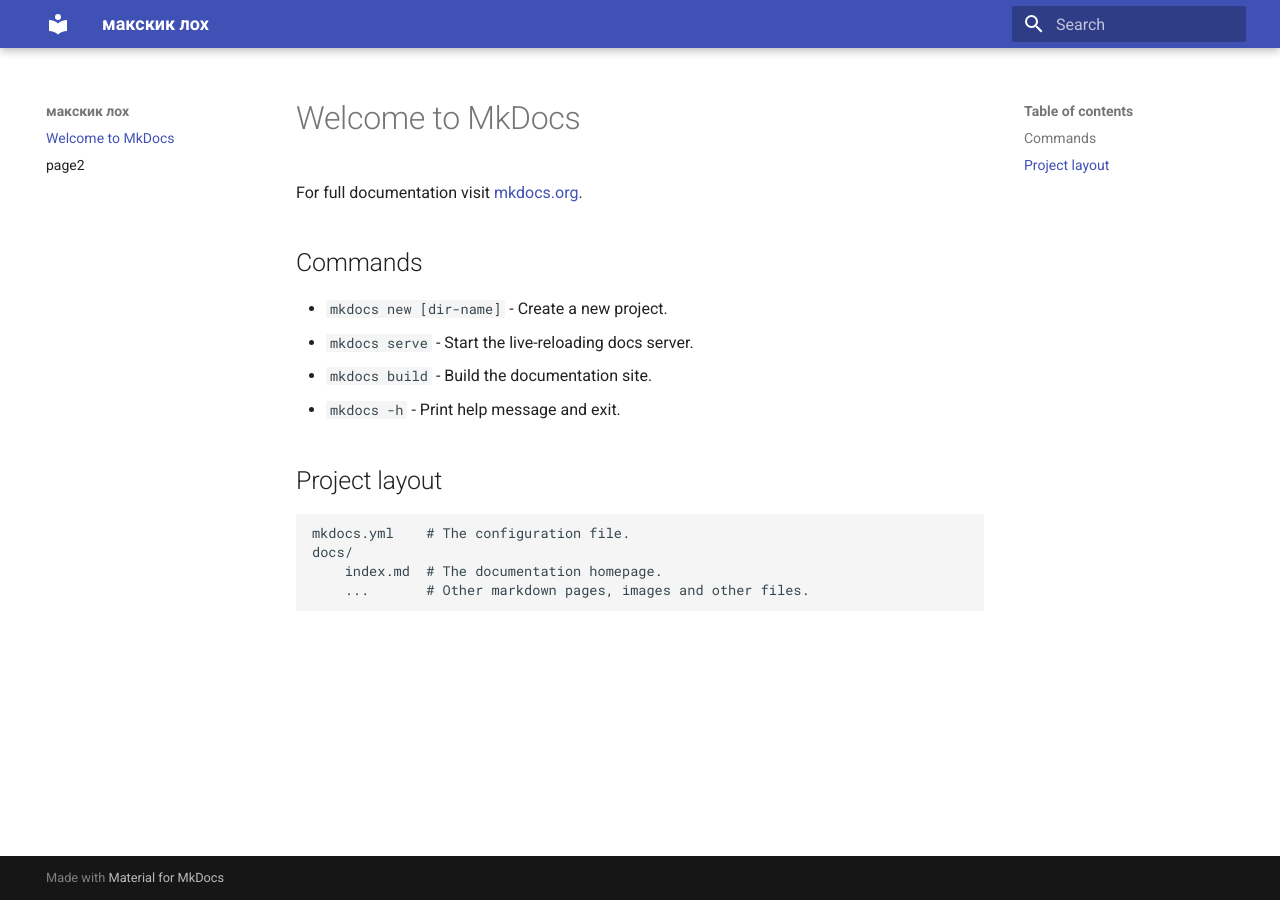
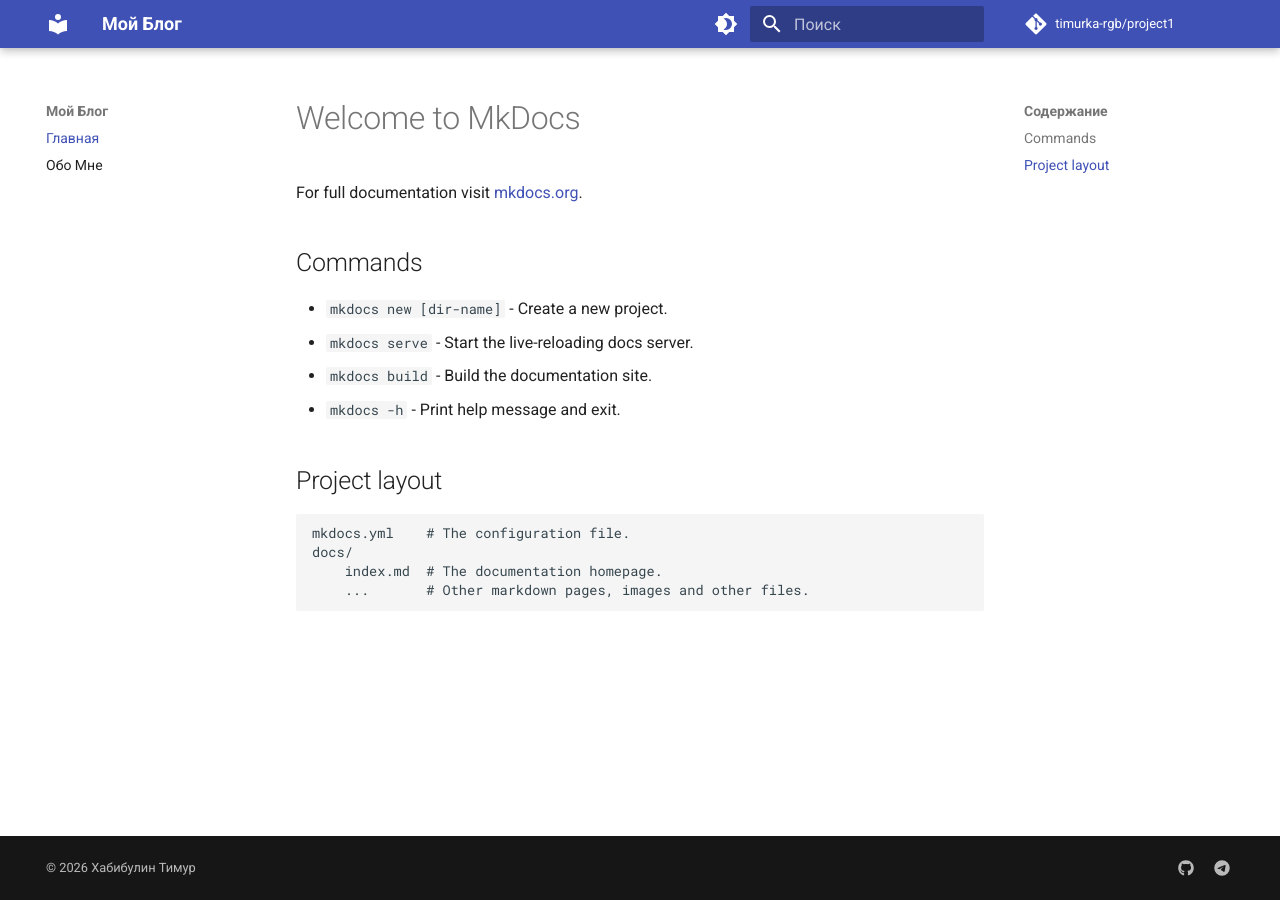
Before and after one commit to timurhab-rgb/project1, an MkDocs documentation site: the page built from docs/index.md, in a window 1280 px wide. Built offline with MkDocs 1.6.1 and Material for MkDocs 9.7.7, drawn with Linux system fonts in a browser that asks for light colours; comment, search, counter and statistics services are not loaded.

Commit message:
Init commit

```diff
--- a/docs/shell.md
+++ b/docs/shell.md
@@ -1,4 +1,4 @@
-#page2
+#обо мне
 
 -list
 -list 2
--- a/mkdocs.yml
+++ b/mkdocs.yml
@@ -1,9 +1,69 @@
-site_name: макскик лох
-site_url: https://timurhab-rgb.github.io/project1/
+# Основные метаданные сайта
+site_name: Мой Блог
+# site_url: https://timurka-rgb.github.io/project1/
+site_url: https://timurka-rgb.github.io/project1/
+site_author: Тимур
+
+# Copyright в футере (только твой текст, без лишнего)
+copyright: © 2026 Хабибулин Тимур
+
+# Тема оформления
 theme:
   name: material
+  language: ru
 
-markdown_extensions:
-  - admonition
-  - pymdownx.details
-  - pymdownx.superfences
+  # Цветовая палитра — тёмная тема по умолчанию + переключатель на светлую
+  palette:
+    # Тёмная (slate) — основная / по умолчанию
+    - media: "(prefers-color-scheme: dark)"
+      scheme: slate
+      primary: indigo
+      accent: amber
+      toggle:
+        icon: material/brightness-7 # Солнышко — переключить на светлую
+        name: Переключиться на светлую тему
+
+    # Светлая — только как запасная опция
+    - media: "(prefers-color-scheme: light)"
+      scheme: default
+      primary: indigo
+      accent: amber
+      toggle:
+        icon: material/brightness-4 # Луна — переключить на тёмную
+        name: Переключиться на тёмную тему
+
+  # Полезные функции темы
+  # features:
+  #   - navigation.sections
+  #   - navigation.tracking
+  #   - navigation.footer
+  #   - toc.integrate
+  #   - content.code.copy
+  #   - content.code.annotate
+  #   - search.suggest
+  #   - search.highlight
+
+# Ключевой блок: полностью убирает "Made with Material for MkDocs"
+extra:
+  generator: false # ← это удаляет надпись навсегда
+
+  # Социальные иконки в футере справа (настрой свои ссылки)
+  social:
+    - icon: fontawesome/brands/github
+      link: https://github.com/musecollaboration
+    - icon: fontawesome/brands/telegram
+      link: https://t.me/@mirtum06 # ← замени на реальный
+
+# Репозиторий + кнопка "Редактировать"
+repo_url: https://github.com/timurha-rgb/project1
+repo_name: timurka-rgb/project1
+edit_uri: edit/main/docs/
+
+# Следить за изменениями
+watch:
+  - docs
+
+# Навигация
+nav:
+  - Главная: index.md
+  - Обо Мне: shell.md
```
